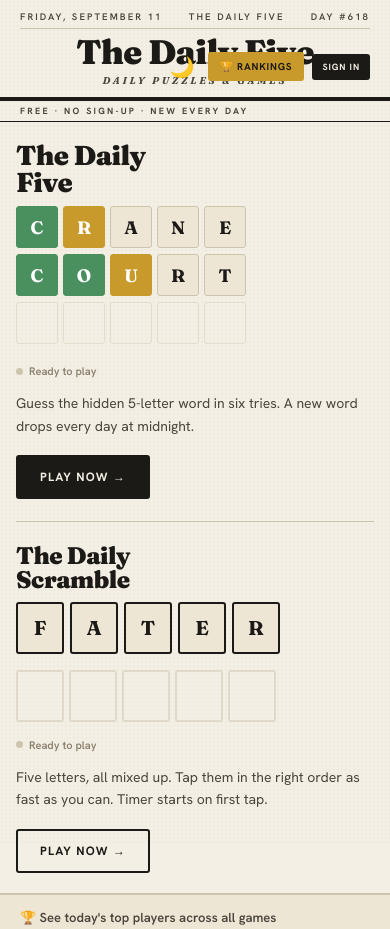
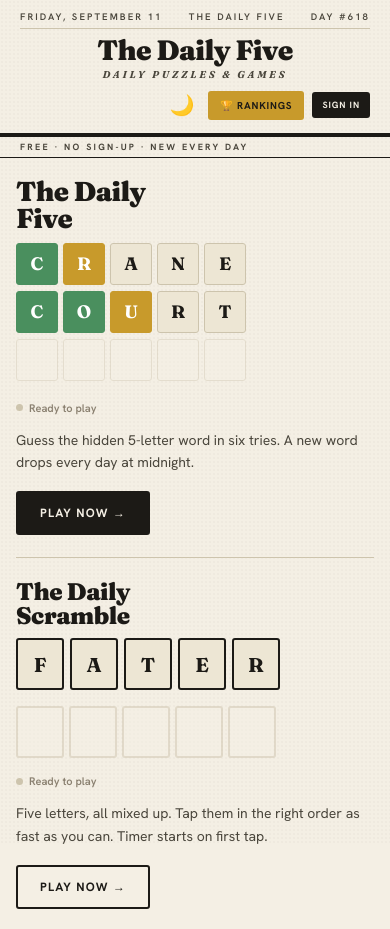
Before and after one commit to thedailyfivegame/the-daily-five, a plain HTML site: page index.html in a window 390 px wide. Shown: the top 929 px of the page. Drawn offline with Linux system fonts and the light colour scheme; no server answers.

Commit message:
Fix mobile header layout — stack title above buttons

```diff
--- a/index.html
+++ b/index.html
@@ -175,6 +175,9 @@
       .trivia-card{grid-template-columns:1fr!important;}
       .trivia-card-divider{display:none!important;}
       .trivia-card-right{padding:16px 20px!important;border-top:1.5px solid var(--line);}
+      .header-top{flex-direction:column;gap:6px;padding-bottom:10px;}
+      .header-actions{position:static;transform:none;align-self:flex-end;}
+      .masthead{font-size:clamp(28px,7vw,36px);}
     }
   </style>
 </head>
```
